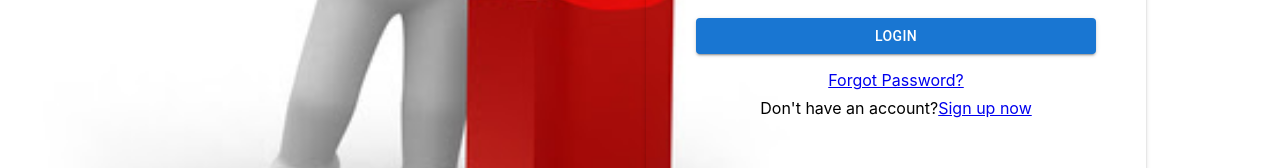
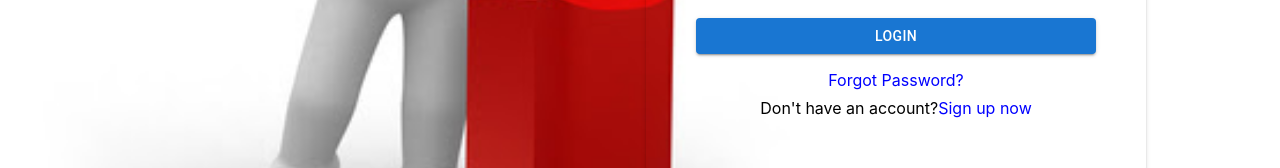
Before and after one commit to buradabhargavi/E-commece-react, a React (Create React App) app: page /login in a window 1280 px wide. Shown: the part 453-621 px from the top of the page. Built offline with nearby package versions, Linux system fonts and the light colour scheme.

Commit message:
login ui changes

```diff
--- a/src/Components/LoginPages/Login.js
+++ b/src/Components/LoginPages/Login.js
@@ -1,6 +1,5 @@
 import React, { useState } from "react";
-import { Box, Button, TextField, Typography } from "@mui/material";
-import { Link } from "react-router-dom";
+import { Box, Button, TextField, Typography, Link } from "@mui/material";
 import { userLogin } from "../../Assets/Images";
 
 function Login() {
@@ -44,6 +43,7 @@ function Login() {
           alignItems: "center",
           background: "F6F6F6",
           boxShadow: 2,
+          borderRadius: "30px",
         }}
       >
         <Typography variant="h4" sx={{ mb: 3 }}>
@@ -78,13 +78,16 @@ function Login() {
           </Button>
         </form>
         <Box sx={{ mt: 2 }}>
-          <Link to="/forgot-password" sx={{}}>
+          <Link to="/forgot-password" underline="none" sx={{ color: "blue" }}>
             Forgot Password?
           </Link>
         </Box>
         <Box sx={{ mt: 1 }}>
           <span>
-            Don't have an account?<Link to="/signup">Sign up now</Link>
+            Don't have an account?
+            <Link to="/signup" underline="none" sx={{ color: "blue" }}>
+              Sign up now
+            </Link>
           </span>
         </Box>
       </Box>
```
